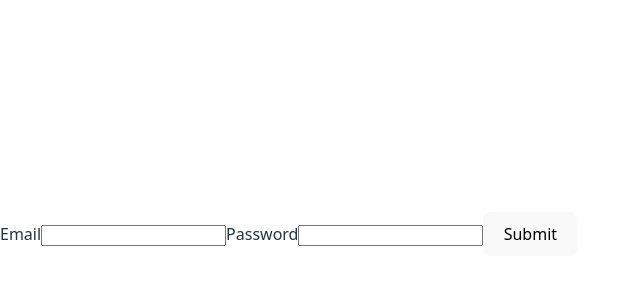
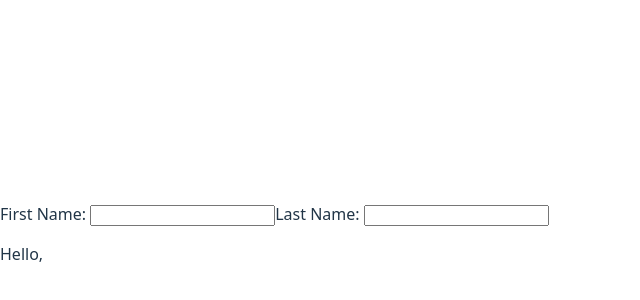
Before and after one commit to Abhishekwmg/prReactCode2, a React (Vite) app in the folder practice-react/: page / in a window 1280 px wide. Shown: the part 158-458 px from the top of the page, without its empty margins (0-640 px from the left). Built offline with nearby package versions, Linux system fonts and the light colour scheme.

Commit message:
combined-input

```diff
--- a/practice-react/src/App.jsx
+++ b/practice-react/src/App.jsx
@@ -2,8 +2,9 @@
 // import Toggle from "./toggle-btn/Toggle"
 // import ShowHide from "./show-hide/ShowHide"
 // import CharCount from "./char-count/CharCount"
-import Form from "./form/Form"
+// import Form from "./form/Form"
+import Combine from "./combine-output/Combine"
 
 export default function App() {
-  return <Form />
+  return <Combine />
 }
--- /dev/null
+++ b/practice-react/src/combine-output/Combine.jsx
@@ -0,0 +1,17 @@
+import { useState } from "react"
+
+export default function Combine() {
+
+    const [firstName, setFirstName] = useState("");
+    const [lastName, setLastName] = useState("");
+
+    const fullName = firstName + " " + lastName
+
+    return <>
+        <label>First Name: </label>
+        <input type="text" value={firstName} onChange={e => setFirstName(e.target.value)} />
+        <label>Last Name: </label>
+        <input type="text" value={lastName} onChange={e => setLastName(e.target.value)} />
+        <p>Hello, {fullName} </p>
+    </>
+}
```
